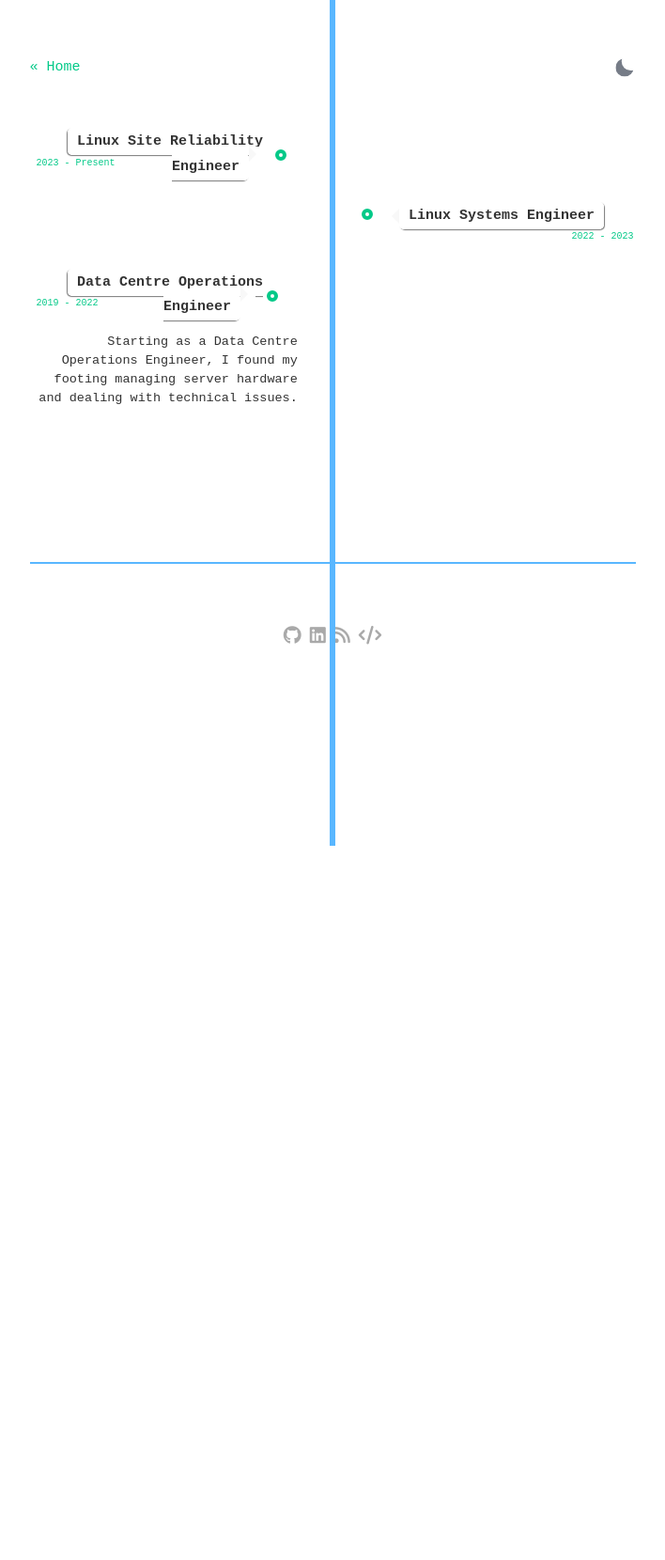
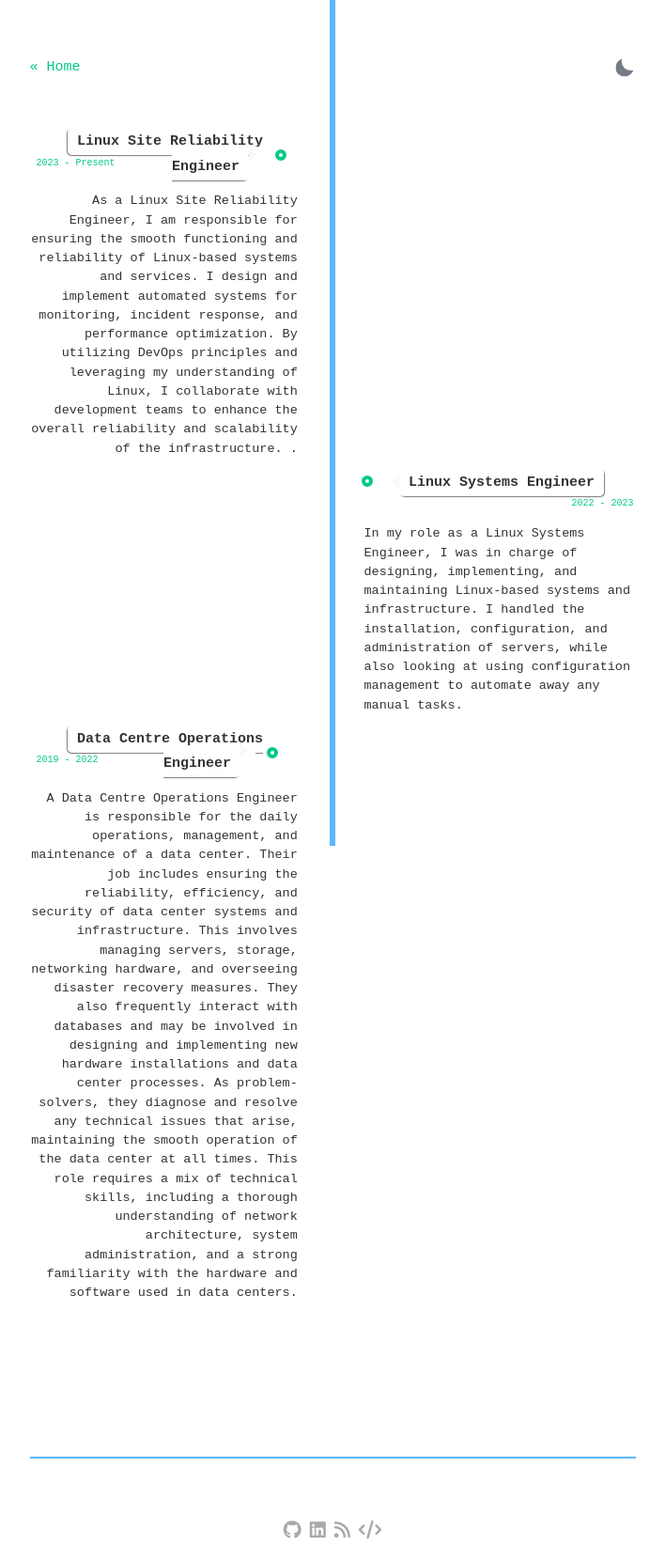
Before and after one commit to LiamAEdwards/liamaedwards.me, a Jekyll site: the page built from about.html, in a window 1280 px wide. Shown: the whole page at 94% size, without its empty margins (286-994 px from the left). Built offline with Jekyll 4.4.1, drawn with Linux system fonts in a browser that asks for light colours; before the commit the page ends 900 px from its top, so only the background shows below that.

Commit message:
Added short descriptions

```diff
--- a/about.html
+++ b/about.html
@@ -24,6 +24,7 @@ layout: default
                     <span class="time-wrapper"><span class="time">2023 - Present</span></span>
                 </div>
                 <div class="desc">
+			As a Linux Site Reliability Engineer, I am responsible for ensuring the smooth functioning and reliability of Linux-based systems and services. I design and implement automated systems for monitoring, incident response, and performance optimization. By utilizing DevOps principles and leveraging my understanding of Linux, I collaborate with development teams to enhance the overall reliability and scalability of the infrastructure. .
                 </div>
             </div>
         </li>
@@ -36,6 +37,7 @@ layout: default
                     <span class="time-wrapper"><span class="time">2022 - 2023</span></span>
                 </div>
                 <div class="desc">
+			In my role as a Linux Systems Engineer, I was in charge of designing, implementing, and maintaining Linux-based systems and infrastructure. I handled the installation, configuration, and administration of servers, while also looking at using configuration management to automate away any manual tasks.
                 </div>
             </div>
         </li>
@@ -48,7 +50,7 @@ layout: default
                     <span class="time-wrapper"><span class="time">2019 - 2022</span></span>
                 </div>
                 <div class="desc">
-			Starting as a Data Centre Operations Engineer, I found my footing managing server hardware and dealing with technical issues.
+			A Data Centre Operations Engineer is responsible for the daily operations, management, and maintenance of a data center. Their job includes ensuring the reliability, efficiency, and security of data center systems and infrastructure. This involves managing servers, storage, networking hardware, and overseeing disaster recovery measures. They also frequently interact with databases and may be involved in designing and implementing new hardware installations and data center processes. As problem-solvers, they diagnose and resolve any technical issues that arise, maintaining the smooth operation of the data center at all times. This role requires a mix of technical skills, including a thorough understanding of network architecture, system administration, and a strong familiarity with the hardware and software used in data centers.
                 </div>
             </div>
         </li>
```
